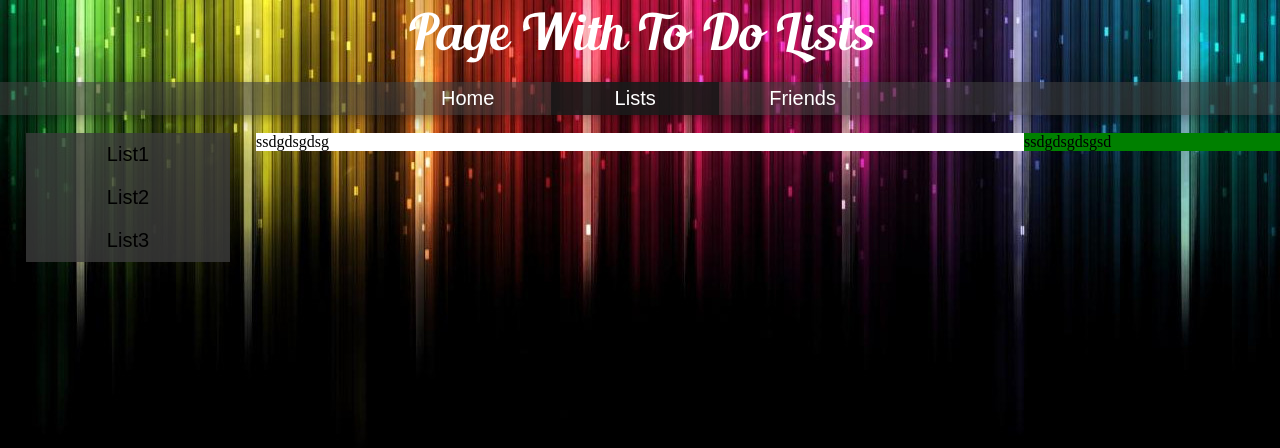
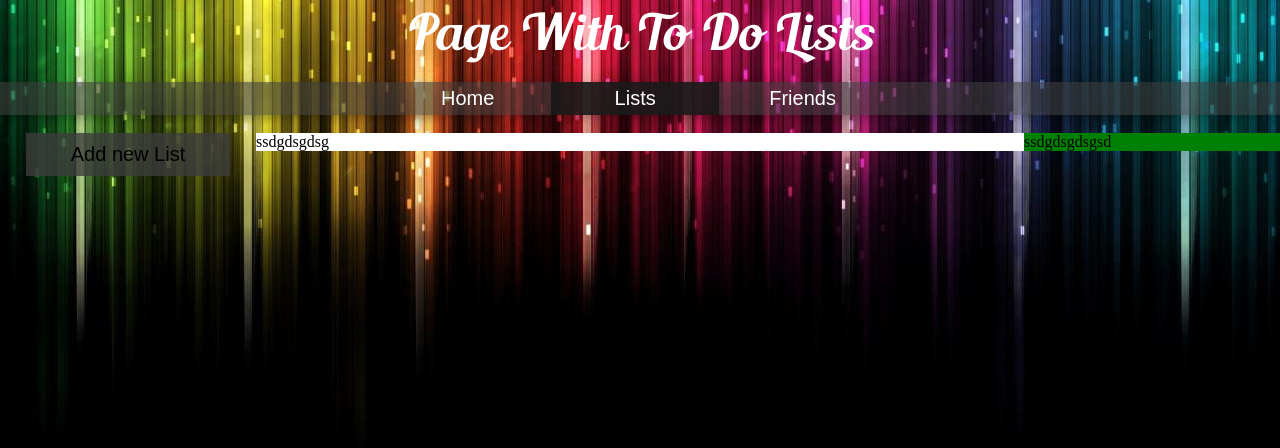
Before and after one commit to BossCodersHQ/Cs139, a PHP site: page /Lists.php in a window 1280 px wide. Shown: the top 448 px of the page. Run offline with PHP 8.4, Linux system fonts and the light colour scheme; data comes from the database, SQL or seed files in the repository; both versions use the stored data as it was after the commit.

Commit message:
Added php to load allow database connection/insertion of new lists and beginning of selecting users list

```diff
--- a/Lists.php
+++ b/Lists.php
@@ -1,9 +1,14 @@
+<?php
+	include("scripts/loadlists.php");
+?>
 <!DOCTYPE html>
 <html>
 <head>
 <meta charset="UTF-8">
 <title>cs139</title>
 <link rel="stylesheet" type="text/css" href="css/Todo.css" />
+<script src="Jquery/jquery-3.1.1.js"></script>
+<script src="scripts/general.js"></script>
 </head>
 <body>
 
@@ -23,9 +28,8 @@
 <br>
 <div id ="left" class="bar">
 <div class="lists">
-  <h2>List1</h2>
-  <h2>List2</h2>
-  <h2>List3</h2>
+  <div class="listbutton" id="addList"><h2>Add new List</h2></div>
+  <input type="text" id="addListName" style="display:none; width:80%;">
 </div>
 </div>
 <div id ="middle" class="bar" style="background-color:white;color:black">ssdgdsgdsg
--- a/database.php
+++ b/scripts/database.php
@@ -1,5 +1,3 @@
-<?php
-	db = new sqlite3();
 <?php
 class Database {
 
@@ -35,8 +33,11 @@ class Database {
 		return $this->database->escapeString($string);
 	}
 
+	function bindValue() {
+
+	}
 	private function getConnection() {
-		$conn = new SQLite3('todo.db');
+		$conn = new SQLite3(realpath(__DIR__ . '/../todo.db'));
 		return $conn;
 	}
 }
--- /dev/null
+++ b/scripts/general.js
@@ -0,0 +1,27 @@
+//lists page
+
+$(document).ready(function(){
+	$('#addList').click(function(){
+		if(!$('#addListName').is(":visible")){
+
+				$('#addListName').toggle();
+				$("#addList h2").text("Go!");
+				$("#addList").css('background-color', 'rgba(60, 120, 60, 0.8)');
+
+			} else {
+				if($.trim($('#addListName').val()) == "" || $.trim($('#addListName').val()).length >=30) {
+					alert("Not a valid name");
+				}
+		$.post('scripts/insertDB.php', {name: $('#addListName').val()}, function(data, textStatus, xhr) {
+			/*optional stuff to do after success */
+
+				$('#addListName').toggle();
+				$("#addList h2").text("Add new list");
+				$("#addList").css('background-color', 'rgba(60, 60, 60, 0.8)');
+				$('#addListName').val("");
+				console.log(data);
+
+		});
+	}
+	});
+});
--- /dev/null
+++ b/scripts/loadlists.php
@@ -0,0 +1,8 @@
+<?php
+	session_start();
+	require('database.php');
+    $db = new Database();
+	$stmt = $db->prepare("SELECT list.listID,list.title,list.creation,list.completion from list JOIN userList ON userList.listID = list.listID WHERE userList.userID = 1;");
+	//$stmt->bindValue(':name',$insertName, SQLITE3_TEXT);
+	$result = $stmt->execute();
+?>
```
Also changed, not shown: scripts/insertDB.php (added, +8 -0 lines), todo.db, 1 other file.
